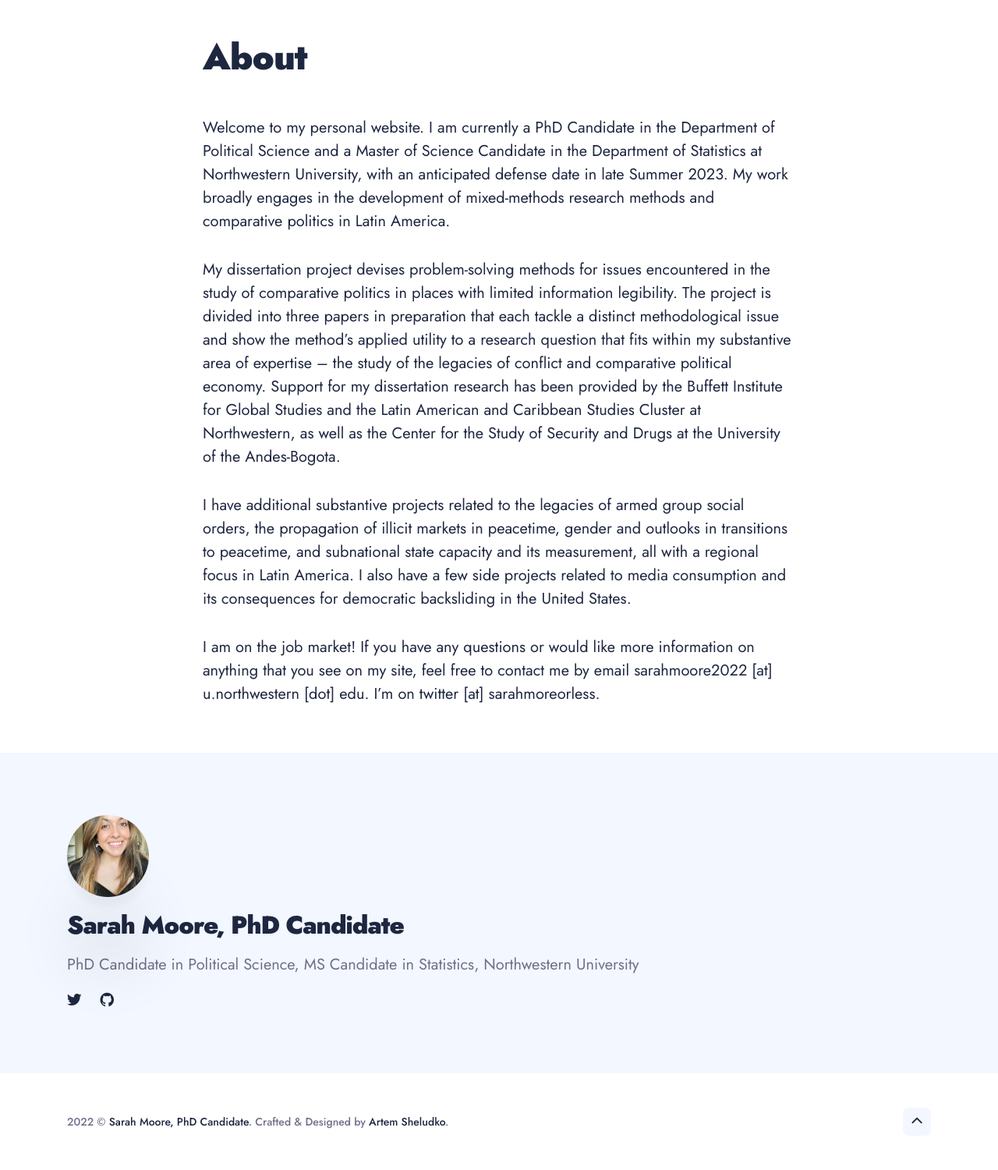
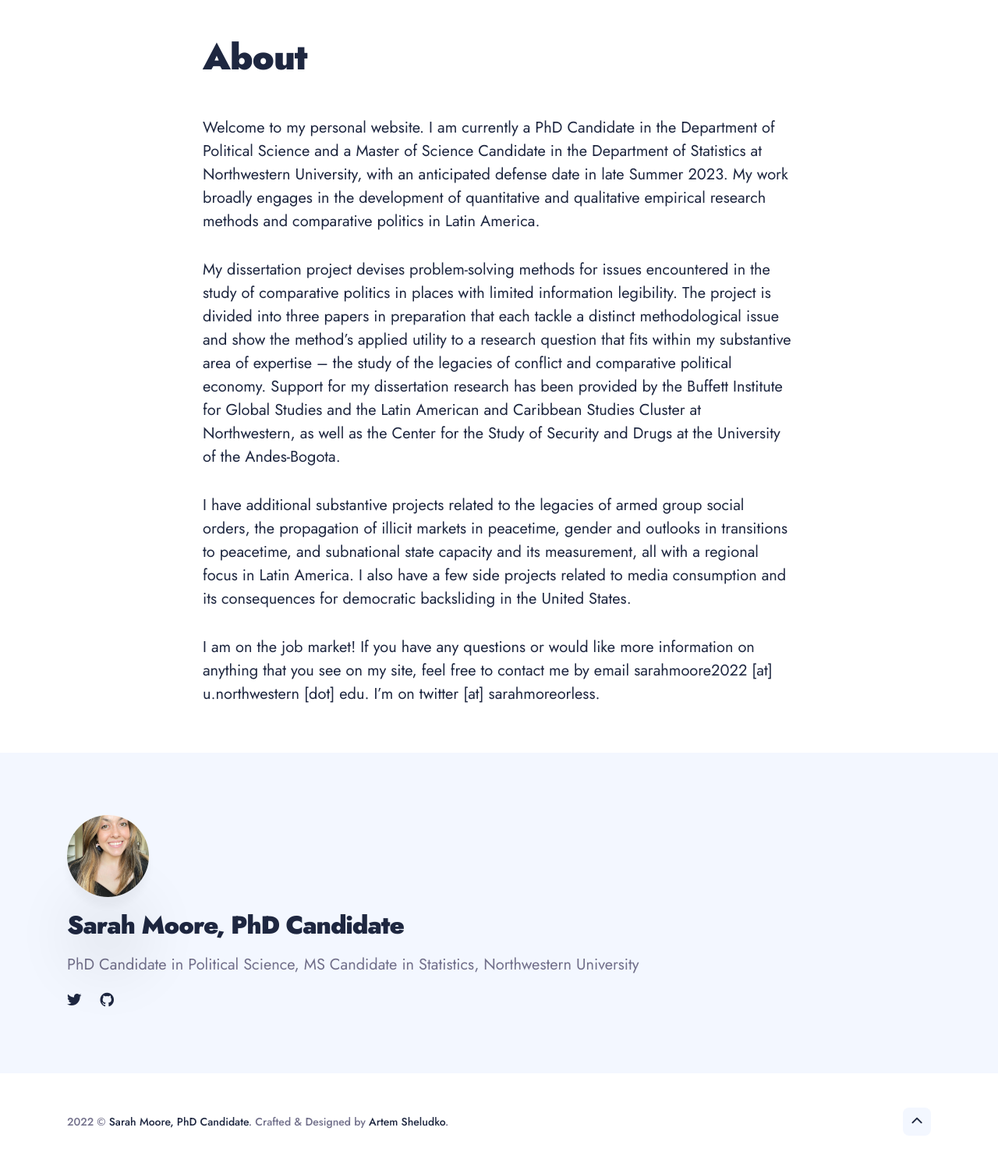
Before and after one commit to sarah-moore/sarah-moore.github.io, a Jekyll site: the page built from _pages/about.md, in a window 1280 px wide. Shown: the part 745-2245 px from the top of the page at 78% size. Built offline with Jekyll 4.4.1, drawn with Linux system fonts in a browser that asks for light colours; nearby versions of some CDN libraries.

Commit message:
Update about.md

```diff
--- a/_pages/about.md
+++ b/_pages/about.md
@@ -5,7 +5,7 @@ permalink: /about/
 image: '/images/01-2.jpeg'
 ---
 
-Welcome to my personal website. I am currently a PhD Candidate in the Department of Political Science and a Master of Science Candidate in the Department of Statistics at Northwestern University, with an anticipated defense date in late Summer 2023. My work broadly engages in the development of mixed-methods research methods and comparative politics in Latin America.
+Welcome to my personal website. I am currently a PhD Candidate in the Department of Political Science and a Master of Science Candidate in the Department of Statistics at Northwestern University, with an anticipated defense date in late Summer 2023. My work broadly engages in the development of quantitative and qualitative empirical research methods and comparative politics in Latin America.
 
 My dissertation project devises problem-solving methods for issues encountered in the study of comparative politics in places with limited information legibility. The project is divided into three papers in preparation that each tackle a distinct methodological issue and show the method's applied utility to a research question that fits within my substantive area of expertise -- the study of the legacies of conflict and comparative political economy. Support for my dissertation research has been provided by the Buffett Institute for Global Studies and the Latin American and Caribbean Studies Cluster at Northwestern, as well as the Center for the Study of Security and Drugs at the University of the Andes-Bogota.
 
```
